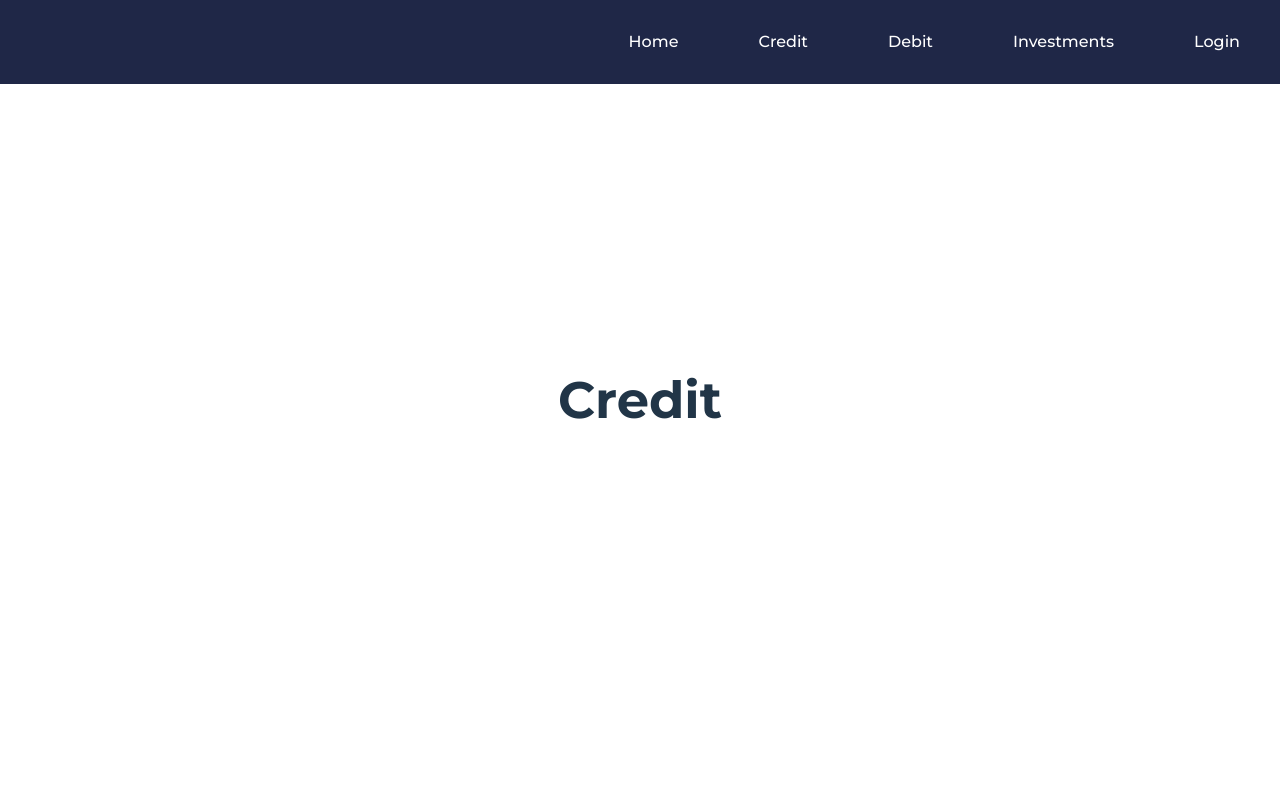
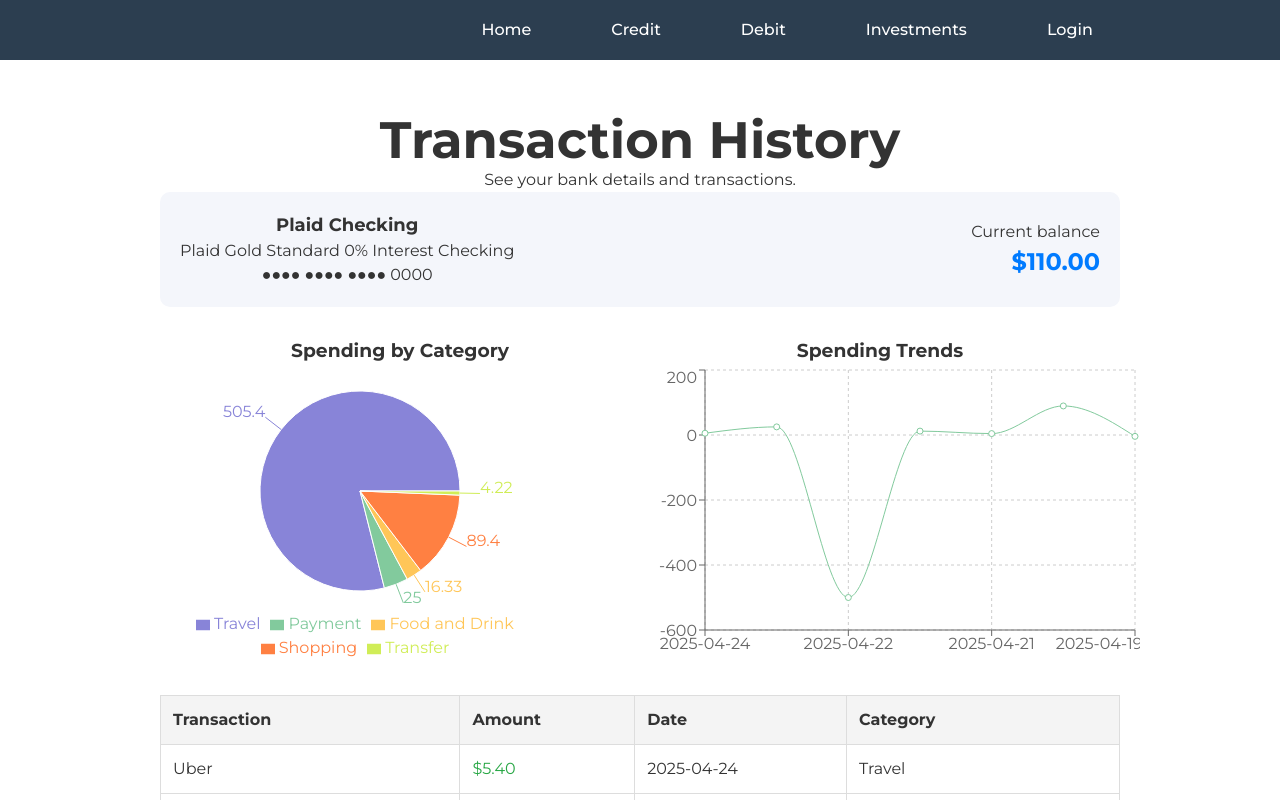
Before and after one commit to justinsoto/expense-tracking-app, a React (Vite) app in the folder frontend/: page /credit in a window 1280 px wide. Shown: the top 800 px of the page. Built offline with nearby package versions, Linux system fonts and the light colour scheme.

Commit message:
temp credit

```diff
--- a/frontend/package.json
+++ b/frontend/package.json
@@ -12,7 +12,8 @@
   "dependencies": {
     "react": "^18.3.1",
     "react-dom": "^18.3.1",
-    "react-router-dom": "^7.1.3"
+    "react-router-dom": "^7.1.3",
+    "recharts": "^2.15.0"
   },
   "devDependencies": {
     "@eslint/js": "^9.17.0",
--- a/frontend/src/components/navbar.css
+++ b/frontend/src/components/navbar.css
@@ -1,14 +1,16 @@
-.navbar{
-  display: flex;
-  align-items: center;
-  justify-content: space-between;
+.navbar {
   position: fixed;
   top: 0;
   left: 0;
   width: 100%;
-  background-color: hsl(227, 40%, 20%);
+  height: 60px; /* Set a consistent height */
+  background-color: #2c3e50; /* Example background color */
+  z-index: 1000; /* Ensure it's above other content */
+  display: flex;
+  align-items: center;
+  justify-content: space-around;
+}
 
-}
 .navbar a{
   color: white;
   text-decoration: none;
--- a/frontend/src/pages/credit.jsx
+++ b/frontend/src/pages/credit.jsx
@@ -1,13 +1,136 @@
-import Navbar from "../components/navbar.jsx"
-function Credit() {
+import React, { useState, useEffect } from "react";
+import Navbar from "../components/navbar.jsx";
+import "../styles/credit.css";
+import { PieChart, Pie, Cell, Tooltip, Legend, LineChart, Line, XAxis, YAxis, CartesianGrid } from "recharts";
+
+const Credit = () => {
+  const [transactions, setTransactions] = useState([]);
+  const [balance, setBalance] = useState(0);
+
+  useEffect(() => {
+    // Mock API data
+    const fetchTransactions = async () => {
+      const mockTransactions = [
+        { id: 1, transaction: "Uber", amount: 5.4, date: "2025-04-24", category: "Travel" },
+        { id: 2, transaction: "Payment", amount: 25.0, date: "2025-04-24", category: "Payment" },
+        { id: 3, transaction: "United Airlines", amount: -500.0, date: "2025-04-22", category: "Travel" },
+        { id: 4, transaction: "McDonalds", amount: 12.0, date: "2025-04-21", category: "Food and Drink" },
+        { id: 5, transaction: "Starbucks", amount: 4.33, date: "2025-04-21", category: "Food and Drink" },
+        { id: 6, transaction: "SparkFun", amount: 89.4, date: "2025-04-20", category: "Shopping" },
+        { id: 7, transaction: "Interest Payment", amount: -4.22, date: "2025-04-19", category: "Transfer" },
+      ];
+
+      const mockBalance = 110.0;
+
+      setTransactions(mockTransactions);
+      setBalance(mockBalance);
+    };
+
+    fetchTransactions();
+  }, []);
+
+  // Aggregate data for visualizations
+  const spendingByCategory = transactions.reduce((acc, transaction) => {
+    const { category, amount } = transaction;
+    acc[category] = (acc[category] || 0) + Math.abs(amount);
+    return acc;
+  }, {});
+
+  const spendingByCategoryData = Object.entries(spendingByCategory).map(([name, value]) => ({
+    name,
+    value,
+  }));
+
+  const spendingTrendsData = transactions.map((transaction) => ({
+    date: transaction.date,
+    amount: transaction.amount,
+  }));
+
+  // Chart Colors
+  const COLORS = ["#8884d8", "#82ca9d", "#ffc658", "#ff8042", "#d0ed57", "#a4de6c"];
+
   return (
     <>
-    <Navbar></Navbar>
-    <h1>
-      Credit
-    </h1>
+      <Navbar />
+      <div className="credit-page">
+        <h1>Transaction History</h1>
+        <p>See your bank details and transactions.</p>
+
+        {/* Balance Overview */}
+        <div className="balance-overview">
+          <div>
+            <h2>Plaid Checking</h2>
+            <p>Plaid Gold Standard 0% Interest Checking</p>
+            <p>●●●● ●●●● ●●●● 0000</p>
+          </div>
+          <div className="balance">
+            <p>Current balance</p>
+            <h2>${balance.toFixed(2)}</h2>
+          </div>
+        </div>
+
+        {/* Visualizations */}
+        <div className="visualizations">
+          <div className="chart-container">
+            <h3>Spending by Category</h3>
+            <PieChart width={400} height={300}>
+              <Pie
+                data={spendingByCategoryData}
+                dataKey="value"
+                nameKey="name"
+                cx="50%"
+                cy="50%"
+                outerRadius={100}
+                fill="#8884d8"
+                label
+              >
+                {spendingByCategoryData.map((entry, index) => (
+                  <Cell key={`cell-${index}`} fill={COLORS[index % COLORS.length]} />
+                ))}
+              </Pie>
+              <Tooltip />
+              <Legend />
+            </PieChart>
+          </div>
+
+          <div className="chart-container">
+            <h3>Spending Trends</h3>
+            <LineChart width={500} height={300} data={spendingTrendsData}>
+              <CartesianGrid strokeDasharray="3 3" />
+              <XAxis dataKey="date" />
+              <YAxis />
+              <Tooltip />
+              <Line type="monotone" dataKey="amount" stroke="#82ca9d" />
+            </LineChart>
+          </div>
+        </div>
+
+        {/* Transaction List */}
+        <table className="transaction-table">
+          <thead>
+            <tr>
+              <th>Transaction</th>
+              <th>Amount</th>
+              <th>Date</th>
+              <th>Category</th>
+            </tr>
+          </thead>
+          <tbody>
+            {transactions.map((transaction) => (
+              <tr key={transaction.id}>
+                <td>{transaction.transaction}</td>
+                <td className={transaction.amount < 0 ? "negative-amount" : "positive-amount"}>
+                  ${transaction.amount.toFixed(2)}
+                </td>
+                <td>{transaction.date}</td>
+                <td>{transaction.category}</td>
+              </tr>
+            ))}
+          </tbody>
+        </table>
+      </div>
     </>
   );
-}
+};
 
 export default Credit;
--- a/frontend/src/styles/credit.css
+++ b/frontend/src/styles/credit.css
@@ -0,0 +1,115 @@
+.credit-page {
+    max-width: 1000px;
+    margin: 0 auto;
+    margin-top: 60px; /* Match the navbar height */
+    padding: 20px;
+    font-family: Arial, sans-serif;
+    color: #333;
+  }
+
+  h1 {
+    text-align: center;
+  }
+
+  .balance-overview {
+    display: flex;
+    justify-content: space-between;
+    align-items: center;
+    background-color: #f4f6fb;
+    padding: 20px;
+    border-radius: 10px;
+    margin-bottom: 30px;
+  }
+
+  .balance-overview h2 {
+    font-size: 18px;
+    margin: 0;
+  }
+
+  .balance {
+    text-align: right;
+  }
+
+  .balance h2 {
+    color: #007bff;
+    font-size: 24px;
+    margin: 0;
+  }
+
+  .transaction-table {
+    width: 100%;
+    border-collapse: collapse;
+  }
+
+  .transaction-table th, .transaction-table td {
+    border: 1px solid #ddd;
+    padding: 12px;
+    text-align: left;
+  }
+
+  .transaction-table th {
+    background-color: #f4f4f4;
+  }
+
+  .positive-amount {
+    color: #28a745;
+  }
+
+  .negative-amount {
+    color: #dc3545;
+  }
+
+  .status {
+    padding: 5px 10px;
+    border-radius: 5px;
+    color: #fff;
+    font-size: 14px;
+    font-weight: bold;
+  }
+
+  .status.success {
+    background-color: #28a745;
+  }
+
+  .category {
+    padding: 5px 10px;
+    border-radius: 15px;
+    font-size: 12px;
+    font-weight: bold;
+    color: #fff;
+  }
+
+  .category.travel {
+    background-color: #007bff;
+  }
+
+  .category.payment {
+    background-color: #17a2b8;
+  }
+
+  .category.food-and-drink {
+    background-color: #ffc107;
+  }
+
+  .category.transfer {
+    background-color: #6c757d;
+  }
+
+  .visualizations {
+    display: flex;
+    justify-content: space-between;
+    margin-bottom: 30px;
+  }
+
+  .chart-container {
+    width: 50%;
+    text-align: center;
+  }
+
+  .positive-amount {
+    color: #28a745;
+  }
+
+  .negative-amount {
+    color: #dc3545;
+  }
```
Also changed, not shown: 1 other file (tests, documents, lock files or other folders).
